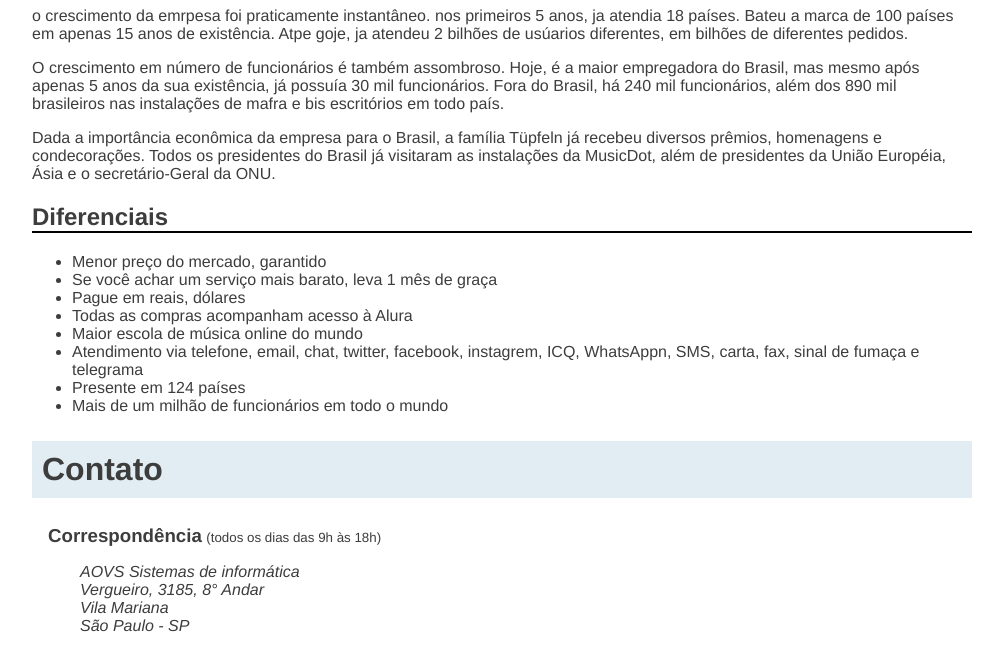
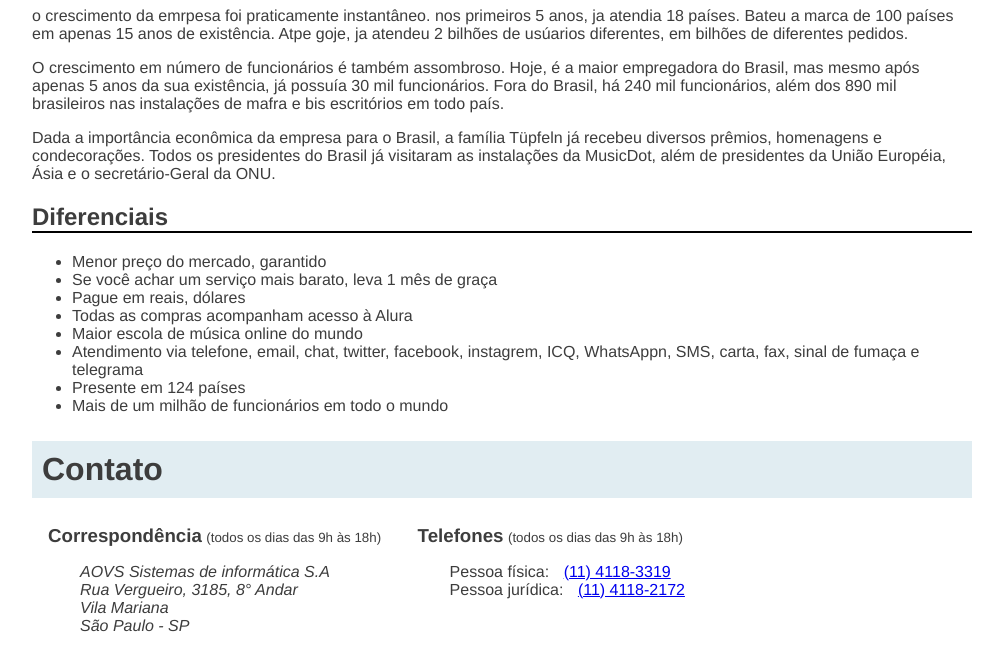
Before and after one commit to 071Gaybol/Projeto-Caelum, a plain HTML site: page sobre.html in a window 1280 px wide. Shown: the part 575-1228 px from the top of the page, without its empty margins (138-1141 px from the left). Drawn offline with Linux system fonts and the light colour scheme; files that its build step writes are made by us from their sources.

Commit message:
Update sobre.html

```diff
--- a/sobre.html
+++ b/sobre.html
@@ -1,6 +1,7 @@
 <!DOCTYPE html>
 <html lang="pt_BR">
   <head>
+    <meta name="viewport" content="width=device-width" />
     <meta charset="utf-8" />
     <title>MusicDot | Sobre a empresa</title>
     <link rel="stylesheet" href="css/sobre.css" />
@@ -97,17 +98,16 @@
       <li>Mais de um milhão de funcionários em todo o mundo</li>
     </ul>
 
-
     <h2 class="titulo">Contato</h2>
 
     <div class="contato__secao">
       <h3 class="contato__subtitulo">Correspondência</h3>
-        <small class="adicional__subtitulo">(todos os dias das 9h às 18h)</small>
+      <small>(todos os dias das 9h às 18h)</small>
 
       <address class="contato__info">
-        AOVS Sistemas de informática
+        AOVS Sistemas de informática S.A
         <br />
-        Vergueiro, 3185, 8° Andar
+        Rua Vergueiro, 3185, 8° Andar
         <br />
         Vila Mariana
         <br />
@@ -115,27 +115,30 @@
       </address>
     </div>
 
-      <div class="contato__secao__secao--telefone">
-
+    <div class="contato__secao contato__secao--telefone">
       <h3 class="contato__subtitulo">Telefones</h3>
       <small>(todos os dias das 9h às 18h)</small>
 
       <dl class="contato__info">
+        <div>
           <dt class="contato__info-titulo">Pessoa física:</dt>
           <dd class="contato__info-descricao">
             <a href="tel://1141183319">(11) 4118-3319</a>
           </dd>
+        </div>
 
+        <div>
           <dt class="contato__info-titulo">Pessoa jurídica:</dt>
           <dd class="contato__info-descricao">
             <a href="tel://1141182172">(11) 4118-2172</a>
           </dd>
+        </div>
       </dl>
+    </div>
+
     <footer class="rodape">
-        <img src="img/logo.svg" alt="MusicDot" class="rodape__logo"/>
-        <p class="rodape__copyright"> &copy; Copyright MusicDot </p>
-
+      <img src="img/logo.svg" alt="MusicDot" class="rodape__logo" />
+      <p class="rodape__copyright">&copy; Copyright MusicDot</p>
     </footer>
-
   </body>
 </html>
```
Lines whose indentation alone changed are shown as unchanged.
